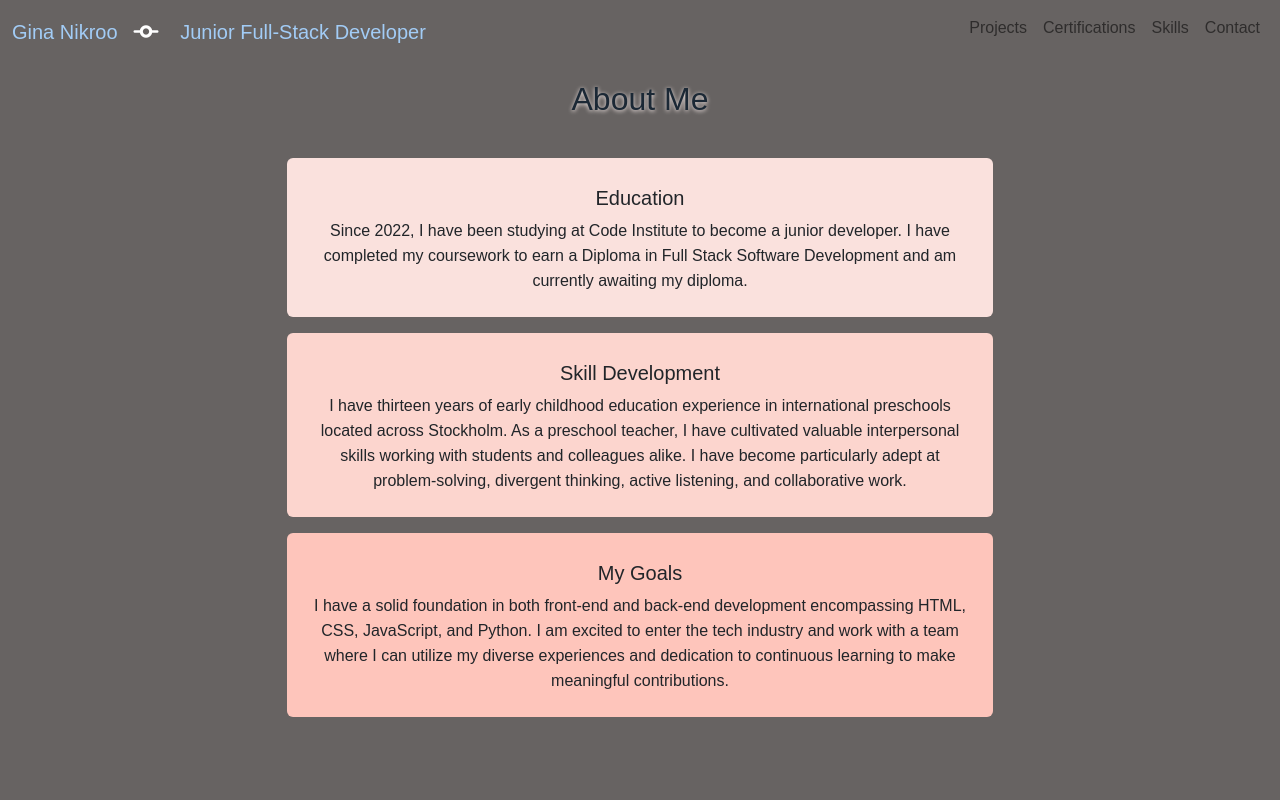
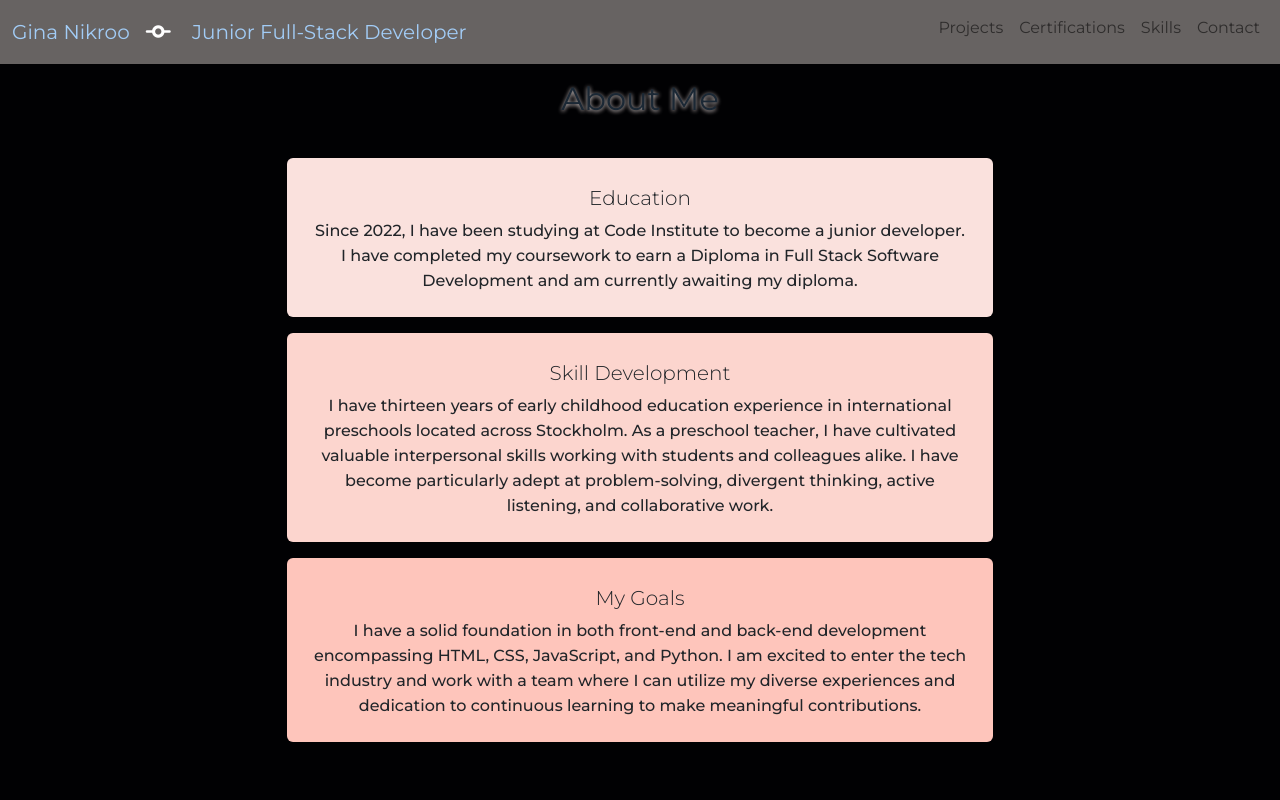
Before and after one commit to GNikroo/my-portfolio, a React (Create React App) app: page / in a window 1280 px wide. Shown: the top 800 px of the page. Built offline with nearby package versions, Linux system fonts and the light colour scheme; a web font is replaced by a local one.

Commit message:
Update App styles to create landing page

```diff
--- a/src/App.module.css
+++ b/src/App.module.css
@@ -1,7 +1,5 @@
 .App {
-    background-color: #676362;
-    margin: 0;
-    color: #D8E2DC;
+    position: relative;
 }
 
 .Title {
--- a/src/index.css
+++ b/src/index.css
@@ -1,7 +1,7 @@
 body {
-  background-color: #676362;
+  background-color: #010103;
   margin: 0;
-  font-family: 'Poppins', sans-serif;
+  font-family: 'Montserrat', sans-serif;
   color: #D8E2DC !important;
   -webkit-font-smoothing: antialiased;
   -moz-osx-font-smoothing: grayscale;
```
